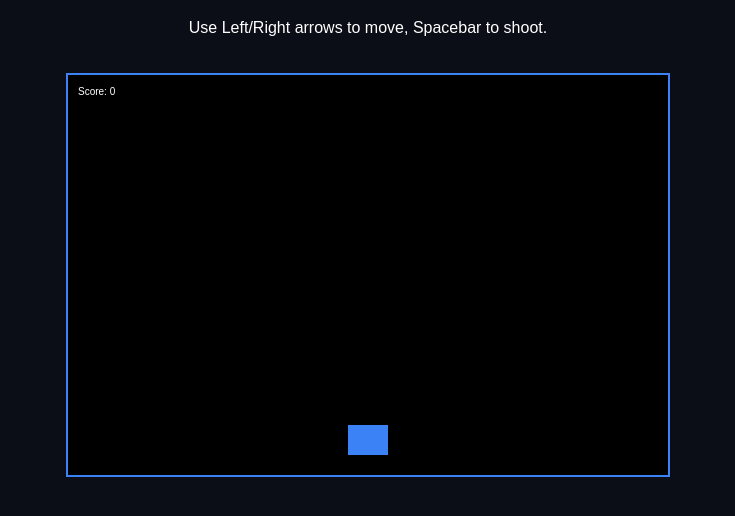
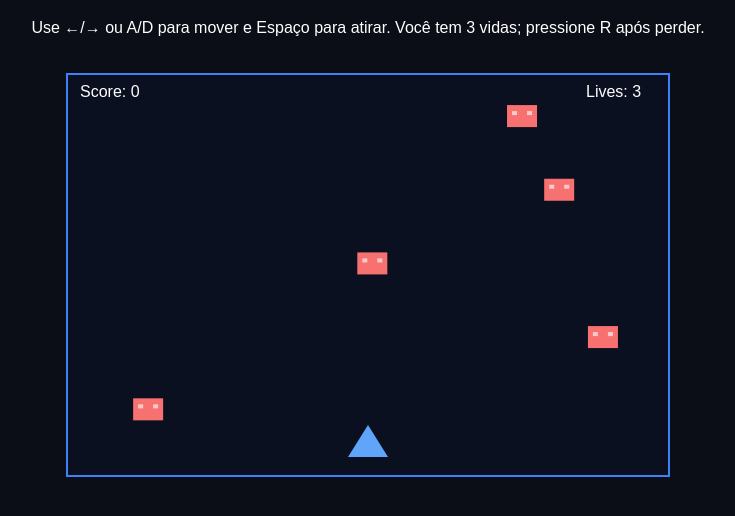
Before and after one commit to juniordev830/space-shooter-js, a plain HTML site: page index.html in a window 1280 px wide. Shown: the part 62-578 px from the top of the page, without its empty margins (272-1007 px from the left). Drawn offline with Linux system fonts and the light colour scheme.

Commit message:
Implement playable shooter mechanics and automated tests (#1)
* feat(game): implement playable shooter mechanics

* test(game): cover movement shooting collisions and restart

* docs(ui): document game controls

* docs: describe implemented shooter mechanics and tests

* ci: run shooter gameplay unit tests

* test(game): respect frame delta clamp in cooldown test

```diff
--- a/game.js
+++ b/game.js
@@ -1,37 +1,185 @@
-const canvas = document.getElementById('gameCanvas');
-const ctx = canvas ? canvas.getContext('2d') : null;
+(function (root) {
+  "use strict";
 
-class Player {
+  const WIDTH = 600;
+  const HEIGHT = 400;
+
+  class Player {
     constructor() {
-        this.x = 280;
-        this.y = 350;
-        this.width = 40;
-        this.height = 30;
-        this.score = 0;
+      this.width = 40;
+      this.height = 24;
+      this.x = (WIDTH - this.width) / 2;
+      this.y = HEIGHT - 42;
+      this.speed = 280;
+    }
+  }
+
+  class GameEngine {
+    constructor(options = {}) {
+      this.width = options.width || WIDTH;
+      this.height = options.height || HEIGHT;
+      this.random = options.random || Math.random;
+      this.reset();
     }
 
-    draw(context) {
-        if (!context) return;
-        context.fillStyle = '#3b82f6';
-        context.fillRect(this.x, this.y, this.width, this.height);
+    reset() {
+      this.player = new Player();
+      this.player.x = (this.width - this.player.width) / 2;
+      this.player.y = this.height - 42;
+      this.bullets = [];
+      this.enemies = [];
+      this.score = 0;
+      this.lives = 3;
+      this.gameOver = false;
+      this.elapsed = 0;
+      this.spawnElapsed = 0;
+      this.fireCooldown = 0;
     }
-}
 
-const player = new Player();
+    update(deltaMs, input = {}) {
+      if (this.gameOver) return;
+      const delta = Math.max(0, Math.min(Number(deltaMs) || 0, 50)) / 1000;
+      this.elapsed += delta * 1000;
+      this.spawnElapsed += delta * 1000;
+      this.fireCooldown = Math.max(0, this.fireCooldown - delta * 1000);
 
-function gameLoop() {
-    if (ctx) {
-        ctx.clearRect(0, 0, 600, 400);
-        player.draw(ctx);
-        ctx.fillStyle = '#ffffff';
-        ctx.fillText(`Score: ${player.score}`, 10, 20);
+      if (input.left) this.player.x -= this.player.speed * delta;
+      if (input.right) this.player.x += this.player.speed * delta;
+      this.player.x = Math.max(0, Math.min(this.width - this.player.width, this.player.x));
+
+      if (input.shoot && this.fireCooldown === 0) {
+        this.bullets.push({
+          x: this.player.x + this.player.width / 2 - 2,
+          y: this.player.y - 10,
+          width: 4,
+          height: 12,
+          speed: 420
+        });
+        this.fireCooldown = 240;
+      }
+
+      if (this.spawnElapsed >= 850) {
+        this.spawnElapsed = 0;
+        this.enemies.push({
+          x: this.random() * (this.width - 30),
+          y: -28,
+          width: 30,
+          height: 22,
+          speed: 85 + Math.min(this.score, 300) * 0.15
+        });
+      }
+
+      for (const bullet of this.bullets) bullet.y -= bullet.speed * delta;
+      for (const enemy of this.enemies) enemy.y += enemy.speed * delta;
+
+      for (let i = this.bullets.length - 1; i >= 0; i--) {
+        if (this.bullets[i].y + this.bullets[i].height < 0) {
+          this.bullets.splice(i, 1);
+          continue;
+        }
+        const bullet = this.bullets[i];
+        const hitIndex = this.enemies.findIndex(enemy => intersects(bullet, enemy));
+        if (hitIndex !== -1) {
+          this.enemies.splice(hitIndex, 1);
+          this.bullets.splice(i, 1);
+          this.score += 10;
+        }
+      }
+
+      for (let i = this.enemies.length - 1; i >= 0; i--) {
+        if (this.enemies[i].y > this.height) {
+          this.enemies.splice(i, 1);
+          this.lives -= 1;
+        }
+      }
+      if (this.lives <= 0) this.gameOver = true;
     }
-}
+  }
 
-if (typeof window !== 'undefined') {
-    setInterval(gameLoop, 1000 / 60);
-}
+  function intersects(a, b) {
+    return a.x < b.x + b.width &&
+      a.x + a.width > b.x &&
+      a.y < b.y + b.height &&
+      a.y + a.height > b.y;
+  }
 
-if (typeof module !== 'undefined') {
-    module.exports = { Player };
-}
+  function drawGame(ctx, engine) {
+    ctx.clearRect(0, 0, engine.width, engine.height);
+    ctx.fillStyle = "#0b1020";
+    ctx.fillRect(0, 0, engine.width, engine.height);
+
+    ctx.fillStyle = "#60a5fa";
+    ctx.beginPath();
+    ctx.moveTo(engine.player.x + engine.player.width / 2, engine.player.y - 8);
+    ctx.lineTo(engine.player.x, engine.player.y + engine.player.height);
+    ctx.lineTo(engine.player.x + engine.player.width, engine.player.y + engine.player.height);
+    ctx.closePath();
+    ctx.fill();
+
+    ctx.fillStyle = "#facc15";
+    for (const bullet of engine.bullets) ctx.fillRect(bullet.x, bullet.y, bullet.width, bullet.height);
+
+    ctx.fillStyle = "#f87171";
+    for (const enemy of engine.enemies) {
+      ctx.fillRect(enemy.x, enemy.y, enemy.width, enemy.height);
+      ctx.fillStyle = "#fecaca";
+      ctx.fillRect(enemy.x + 5, enemy.y + 6, 5, 4);
+      ctx.fillRect(enemy.x + enemy.width - 10, enemy.y + 6, 5, 4);
+      ctx.fillStyle = "#f87171";
+    }
+
+    ctx.fillStyle = "#ffffff";
+    ctx.font = "16px sans-serif";
+    ctx.fillText("Score: " + engine.score, 12, 22);
+    ctx.fillText("Lives: " + engine.lives, engine.width - 82, 22);
+
+    if (engine.gameOver) {
+      ctx.fillStyle = "rgba(0, 0, 0, 0.72)";
+      ctx.fillRect(0, 0, engine.width, engine.height);
+      ctx.fillStyle = "#ffffff";
+      ctx.textAlign = "center";
+      ctx.font = "bold 30px sans-serif";
+      ctx.fillText("GAME OVER", engine.width / 2, engine.height / 2 - 12);
+      ctx.font = "16px sans-serif";
+      ctx.fillText("Pressione R para reiniciar", engine.width / 2, engine.height / 2 + 20);
+      ctx.textAlign = "start";
+    }
+  }
+
+  function startBrowserGame() {
+    if (typeof document === "undefined") return;
+    const canvas = document.getElementById("gameCanvas");
+    const ctx = canvas && canvas.getContext("2d");
+    if (!canvas || !ctx) return;
+
+    const engine = new GameEngine({ width: canvas.width, height: canvas.height });
+    const keys = new Set();
+    window.addEventListener("keydown", event => {
+      if (["ArrowLeft", "ArrowRight", " "].includes(event.key)) event.preventDefault();
+      keys.add(event.key);
+      if (event.key.toLowerCase() === "r" && engine.gameOver) engine.reset();
+    });
+    window.addEventListener("keyup", event => keys.delete(event.key));
+    window.addEventListener("blur", () => keys.clear());
+
+    let previous = 0;
+    function frame(timestamp) {
+      if (!previous) previous = timestamp;
+      const delta = timestamp - previous;
+      previous = timestamp;
+      engine.update(delta, {
+        left: keys.has("ArrowLeft") || keys.has("a") || keys.has("A"),
+        right: keys.has("ArrowRight") || keys.has("d") || keys.has("D"),
+        shoot: keys.has(" ")
+      });
+      drawGame(ctx, engine);
+      window.requestAnimationFrame(frame);
+    }
+    window.requestAnimationFrame(frame);
+  }
+
+  if (typeof module !== "undefined" && module.exports) {
+    module.exports = { Player, GameEngine, intersects };
+  }
+  if (typeof window !== "undefined") startBrowserGame();
+})(typeof globalThis !== "undefined" ? globalThis : this);
--- a/index.html
+++ b/index.html
@@ -10,7 +10,7 @@
 </head>
 <body>
     <h1>🚀 Space Shooter Arcade</h1>
-    <p>Use Left/Right arrows to move, Spacebar to shoot.</p>
+    <p>Use ←/→ ou A/D para mover e Espaço para atirar. Você tem 3 vidas; pressione R após perder.</p>
     <canvas id="gameCanvas" width="600" height="400"></canvas>
     <script src="game.js"></script>
 </body>
```
Also changed, not shown: game.test.js (added, +54 -0 lines), 2 other files.
